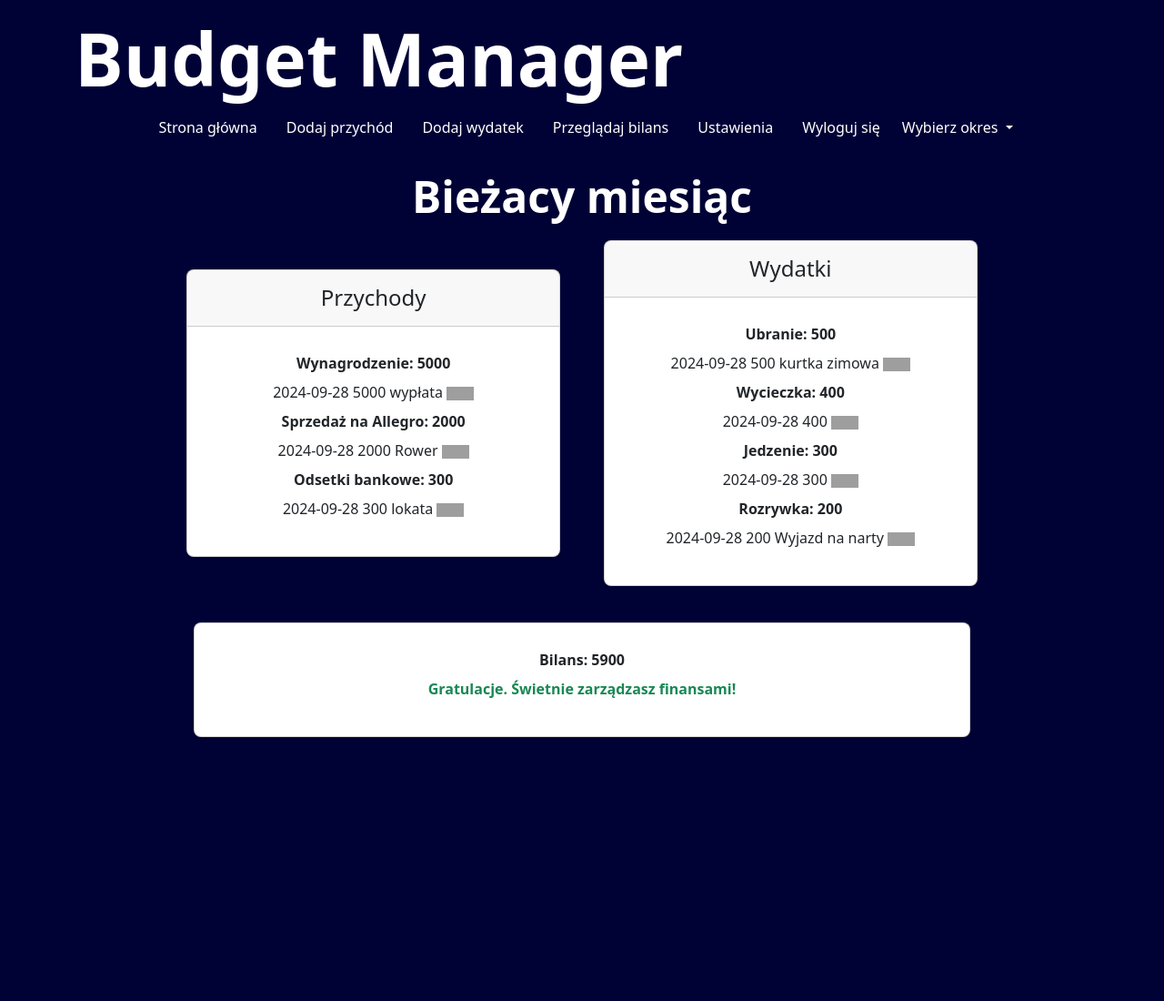
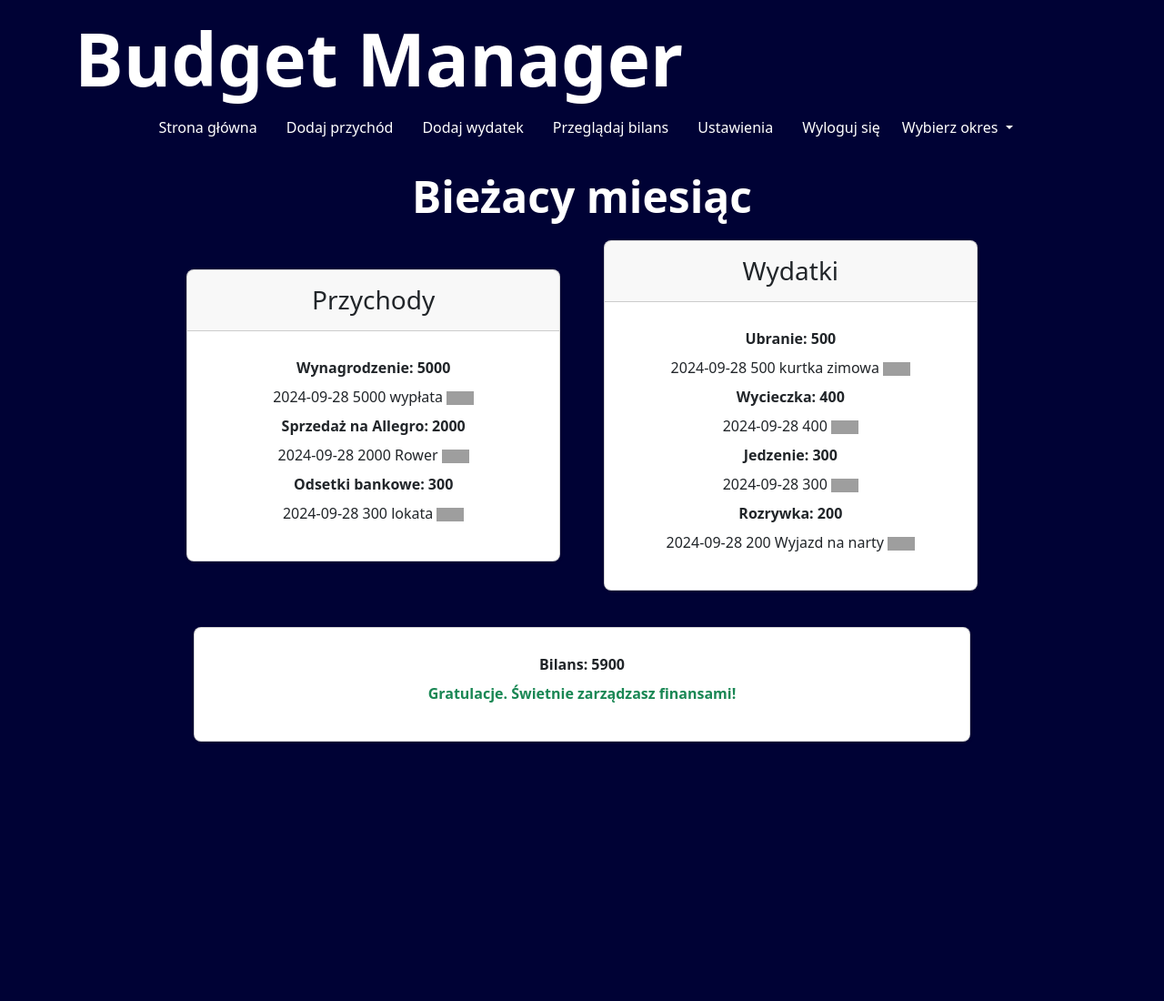
Before and after one commit to SebastianJast/Budget_Manager_Frontend, a plain HTML site: page pages/balance.html in a window 1280 px wide. Shown: the top 1100 px of the page at 91% size. Drawn offline with nearby package versions, Linux system fonts and the light colour scheme; grey boxes are pictures that could not be loaded; a script that the page names is missing.

Commit message:
update h1,h2,h3

```diff
--- a/pages/balance.html
+++ b/pages/balance.html
@@ -90,16 +90,16 @@
       </div>
     </header>
     <main>
-      <h1 class="display-5 fw-bold text-white lh-1 mt-4 text-center mb-4">
+      <h2 class="display-5 fw-bold text-white lh-1 mt-4 text-center mb-4">
         Bieżacy miesiąc
-      </h1>
+      </h2>
       <div
         class="row d-flex flex-column flex-lg-row justify-content-center align-items-center gap-4 row-cols-1 row-cols-md-3 mb-3 text-center"
       >
         <div class="col">
           <div class="card mb-4 rounded-3 shadow-sm">
             <div class="card-header py-3">
-              <h4 class="my-0 fw-normal">Przychody</h4>
+              <h3 class="my-0 fw-normal">Przychody</h3>
             </div>
             <div class="card-body">
               <ul class="list-unstyled mt-1 mb-4">
@@ -167,7 +167,7 @@
         <div class="col">
           <div class="card mb-4 rounded-3 shadow-sm">
             <div class="card-header py-3">
-              <h4 class="my-0 fw-normal">Wydatki</h4>
+              <h3 class="my-0 fw-normal">Wydatki</h3>
             </div>
             <div class="card-body">
               <ul class="list-unstyled mt-1 mb-4">
```
